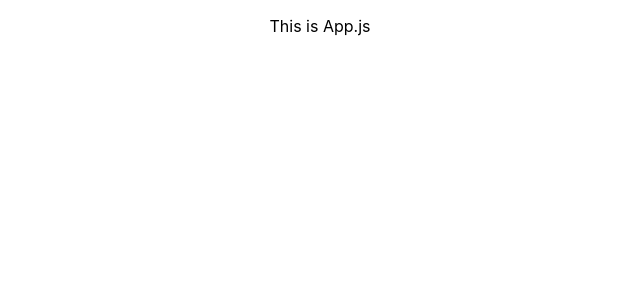
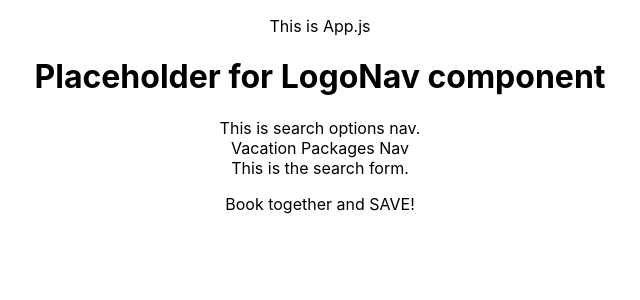
Before and after one commit to jngong/expedia-eco, a React (Create React App) app in the folder client/: page / in a window 1280 px wide. Shown: the top 300 px of the page, without its empty margins (320-960 px from the left). Built offline with nearby package versions, Linux system fonts and the light colour scheme.

Commit message:
set up app.js with state

```diff
--- a/client/src/App.js
+++ b/client/src/App.js
@@ -1,12 +1,31 @@
-import React from 'react';
+import React, { Component } from 'react';
 import './App.css';
+import Home from './components/routes/Home';
 
-function App() {
-  return (
-    <div className="App">
-      <p>This is App.js</p>
-    </div>
-  );
+class App extends Component {
+
+  // Set up App as a class component to set state - initially with dummy data for search terms.
+  constructor(props) {
+    super(props)
+    this.state = {
+      tripSearch: {
+        departCity: 'Miami',
+        destCity: 'Los Angeles',
+        departDate: '06/02/2020',
+        returnDate: '06/09/2020',
+        travelers: 2
+      }
+    }
+  }
+
+  render() {
+    return (
+      <div className="App">
+        <p>This is App.js</p>
+        <Home tripSearch={this.state.tripSearch} />
+      </div>
+    );
+  }
 }
 
 export default App;
--- a/client/src/components/routes/Home.jsx
+++ b/client/src/components/routes/Home.jsx
@@ -3,7 +3,7 @@ import SearchOptionsNav from '../home-subcomponents/SearchOptionsNav'
 import SearchVacationPackagesNav from '../home-subcomponents/SearchVacationPackagesNav'
 import SearchForm from '../home-subcomponents/SearchForm'
 
-const Home = () => {
+const Home = (props) => {
 
     return(
         <div>
```
